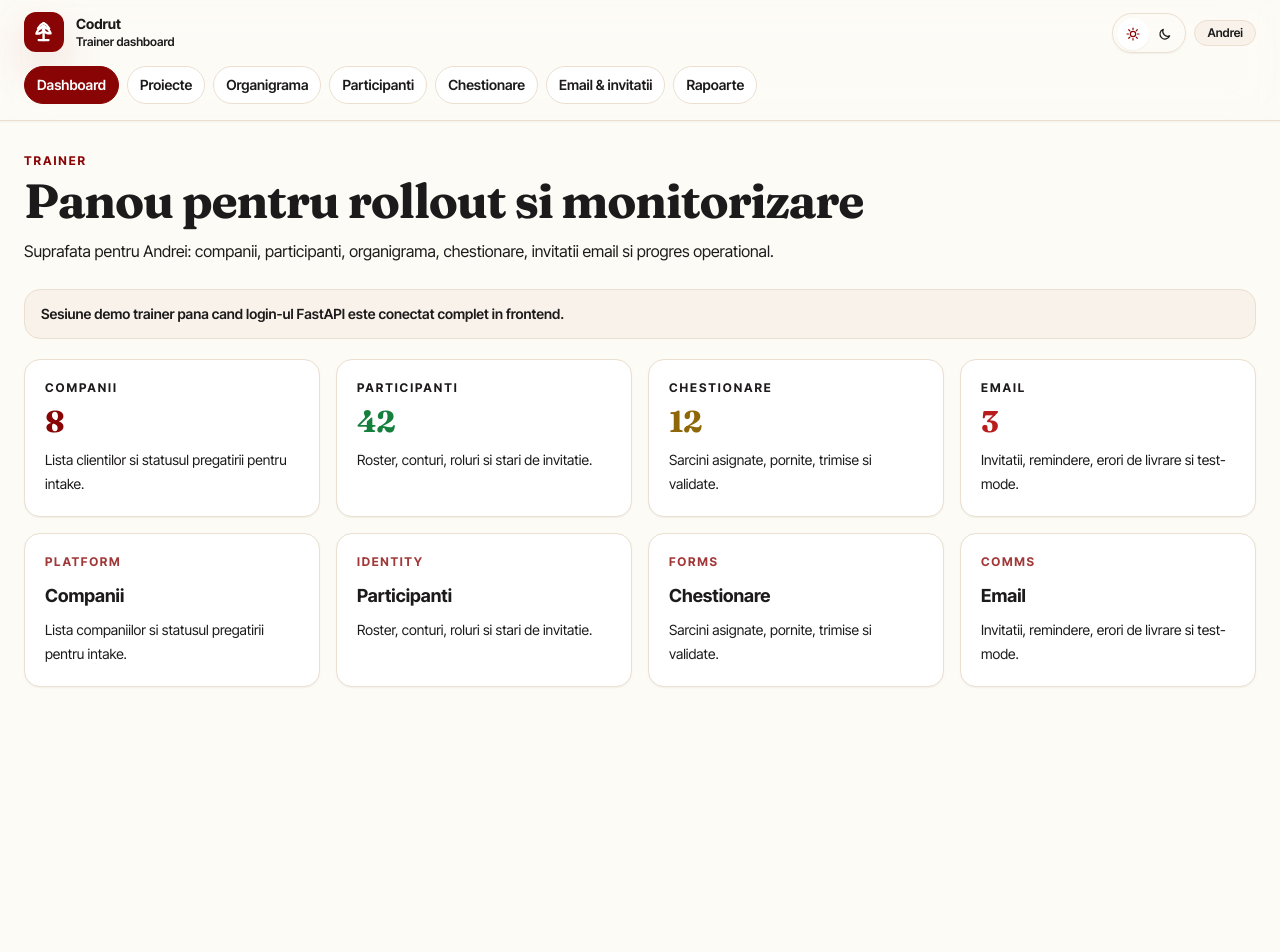
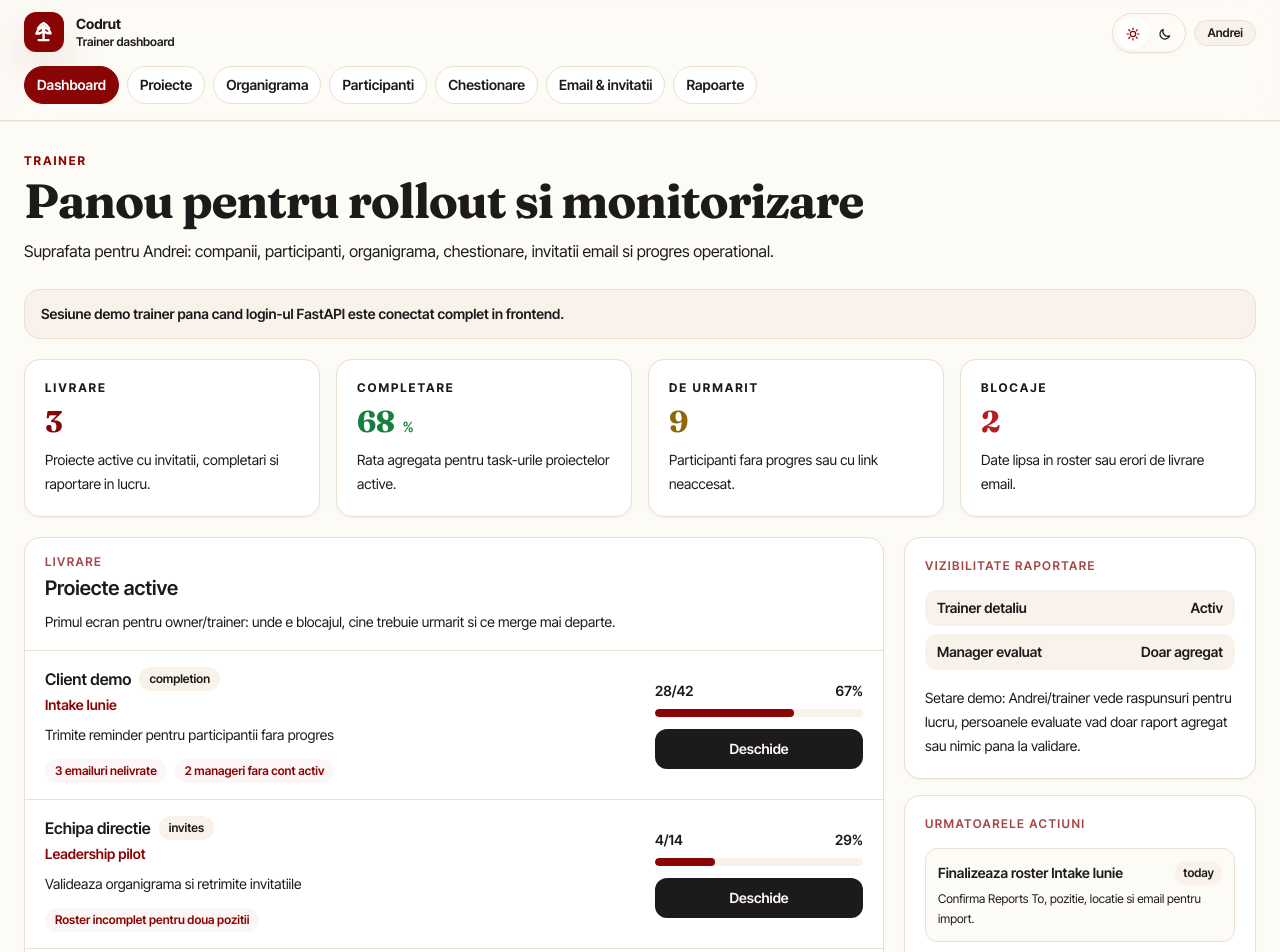
Before and after one commit to Trip-Development/codrut-platform, a Next.js app in the folder frontend/: page /trainer in a window 1280 px wide. Shown: the top 952 px of the page. Before the commit the page ends 800 px from the top, so only its background shows below. Built offline with nearby package versions, Linux system fonts and the light colour scheme.

Commit message:
feat(trainer): add delivery home cockpit

```diff
--- a/frontend/src/api/trainer.ts
+++ b/frontend/src/api/trainer.ts
@@ -1,6 +1,7 @@
 export type TrainerStat = {
   label: string;
   value: number;
+  suffix?: string;
   detail: string;
   tone?: "default" | "success" | "warning" | "danger";
 };
@@ -11,35 +12,65 @@ export type TrainerSurfaceCard = {
   meta: string;
 };
 
+export type TrainerProjectRow = {
+  id: string;
+  company: string;
+  projectName: string;
+  stage: "setup" | "invites" | "completion" | "reporting";
+  invited: number;
+  completed: number;
+  total: number;
+  blockers: string[];
+  nextAction: string;
+  href: string;
+};
+
+export type TrainerAction = {
+  label: string;
+  detail: string;
+  href: string;
+  urgency: "today" | "soon" | "waiting";
+};
+
+export type TrainerReportingVisibility = {
+  trainerRawAccess: boolean;
+  managerView: "aggregate_only" | "locked";
+  note: string;
+};
+
 export type TrainerDashboardSummary = {
   stats: TrainerStat[];
   cards: TrainerSurfaceCard[];
+  activeProjects: TrainerProjectRow[];
+  actions: TrainerAction[];
+  visibility: TrainerReportingVisibility;
 };
 
 export async function getTrainerDashboardSummary(): Promise<TrainerDashboardSummary> {
   return {
     stats: [
       {
-        label: "Companii",
-        value: 8,
-        detail: "Lista clientilor si statusul pregatirii pentru intake.",
+        label: "Livrare",
+        value: 3,
+        detail: "Proiecte active cu invitatii, completari si raportare in lucru.",
       },
       {
-        label: "Participanti",
-        value: 42,
-        detail: "Roster, conturi, roluri si stari de invitatie.",
+        label: "Completare",
+        value: 68,
+        suffix: "%",
+        detail: "Rata agregata pentru task-urile proiectelor active.",
         tone: "success",
       },
       {
-        label: "Chestionare",
-        value: 12,
-        detail: "Sarcini asignate, pornite, trimise si validate.",
+        label: "De urmarit",
+        value: 9,
+        detail: "Participanti fara progres sau cu link neaccesat.",
         tone: "warning",
       },
       {
-        label: "Email",
-        value: 3,
-        detail: "Invitatii, remindere, erori de livrare si test-mode.",
+        label: "Blocaje",
+        value: 2,
+        detail: "Date lipsa in roster sau erori de livrare email.",
         tone: "danger",
       },
     ],
@@ -65,5 +96,68 @@ export async function getTrainerDashboardSummary(): Promise<TrainerDashboardSumm
         meta: "Comms",
       },
     ],
+    activeProjects: [
+      {
+        id: "demo-project",
+        company: "Client demo",
+        projectName: "Intake Iunie",
+        stage: "completion",
+        invited: 42,
+        completed: 28,
+        total: 42,
+        blockers: ["3 emailuri nelivrate", "2 manageri fara cont activ"],
+        nextAction: "Trimite reminder pentru participantii fara progres",
+        href: "/trainer/projects/demo-project",
+      },
+      {
+        id: "leadership-pilot",
+        company: "Echipa directie",
+        projectName: "Leadership pilot",
+        stage: "invites",
+        invited: 11,
+        completed: 4,
+        total: 14,
+        blockers: ["Roster incomplet pentru doua pozitii"],
+        nextAction: "Valideaza organigrama si retrimite invitatiile",
+        href: "/trainer/projects/leadership-pilot",
+      },
+      {
+        id: "past-client-video",
+        company: "Campanie clienti trecuti",
+        projectName: "Video follow-up",
+        stage: "reporting",
+        invited: 26,
+        completed: 18,
+        total: 26,
+        blockers: [],
+        nextAction: "Verifica raportul saptamanal open/click/view",
+        href: "/trainer/email",
+      },
+    ],
+    actions: [
+      {
+        label: "Finalizeaza roster Intake Iunie",
+        detail: "Confirma Reports To, pozitie, locatie si email pentru import.",
+        href: "/trainer/org-chart",
+        urgency: "today",
+      },
+      {
+        label: "Trimite reminder 360",
+        detail: "Noua persoane nu au inceput task-ul confidential.",
+        href: "/trainer/email",
+        urgency: "today",
+      },
+      {
+        label: "Revizuieste vizibilitatea raportarii",
+        detail: "Trainerul vede detaliu; managerii evaluati primesc agregat.",
+        href: "/trainer/reports",
+        urgency: "soon",
+      },
+    ],
+    visibility: {
+      trainerRawAccess: true,
+      managerView: "aggregate_only",
+      note: "Setare demo: Andrei/trainer vede raspunsuri pentru lucru, persoanele evaluate vad doar raport agregat sau nimic pana la validare.",
+    },
   };
 }
--- a/frontend/src/app/trainer/page.tsx
+++ b/frontend/src/app/trainer/page.tsx
@@ -1,9 +1,10 @@
+import Link from "next/link";
+
 import { audienceAccessNote, getTrainerSession } from "@/api/auth";
-import { getTrainerDashboardSummary } from "@/api/trainer";
+import { getTrainerDashboardSummary, type TrainerAction, type TrainerProjectRow } from "@/api/trainer";
 import { StatCard } from "@/components/presentation/stat-card";
 import { AppShell } from "@/components/shell/app-shell";
 import { trainerNavItems } from "@/components/shell/nav";
-import { PlaceholderCard } from "@/components/shell/placeholder-card";
 
 export default async function TrainerDashboardPage() {
   const [trainer, summary] = await Promise.all([getTrainerSession(), getTrainerDashboardSummary()]);
@@ -26,11 +27,138 @@ export default async function TrainerDashboardPage() {
         ))}
       </div>
 
-      <div className="mt-4 grid gap-4 md:grid-cols-2 xl:grid-cols-4">
-        {summary.cards.map((card) => (
-          <PlaceholderCard key={card.title} {...card} />
-        ))}
+      <div className="mt-5 grid gap-5 xl:grid-cols-[minmax(0,1fr)_22rem]">
+        <DeliveryTable projects={summary.activeProjects} />
+        <aside className="space-y-4">
+          <VisibilityPanel
+            trainerRawAccess={summary.visibility.trainerRawAccess}
+            managerView={summary.visibility.managerView}
+            note={summary.visibility.note}
+          />
+          <NextActions actions={summary.actions} />
+        </aside>
       </div>
     </AppShell>
   );
 }
+
+function DeliveryTable({ projects }: { projects: TrainerProjectRow[] }) {
+  return (
+    <section className="overflow-hidden rounded-2xl border border-[var(--border)] bg-surface shadow-sm">
+      <div className="border-b border-[var(--border)] px-5 py-4">
+        <p className="text-xs font-semibold uppercase tracking-[0.12em] text-burgundy/75">Livrare</p>
+        <h2 className="mt-1 text-xl font-semibold text-foreground">Proiecte active</h2>
+        <p className="mt-2 text-sm leading-6 text-foreground/62">
+          Primul ecran pentru owner/trainer: unde e blocajul, cine trebuie urmarit si ce merge mai departe.
+        </p>
+      </div>
+      <div className="divide-y divide-[var(--border)]">
+        {projects.map((project) => (
+          <ProjectRow key={project.id} project={project} />
+        ))}
+      </div>
+    </section>
+  );
+}
+
+function ProjectRow({ project }: { project: TrainerProjectRow }) {
+  const completion = project.total > 0 ? Math.round((project.completed / project.total) * 100) : 0;
+
+  return (
+    <article className="grid gap-4 px-5 py-4 lg:grid-cols-[minmax(0,1fr)_13rem] lg:items-center">
+      <div className="min-w-0">
+        <div className="flex flex-wrap items-center gap-2">
+          <h3 className="text-base font-semibold text-foreground">{project.company}</h3>
+          <span className="rounded-full bg-surface-muted px-2.5 py-1 text-xs font-semibold text-foreground/55">
+            {project.stage}
+          </span>
+        </div>
+        <p className="mt-1 text-sm font-semibold text-burgundy">{project.projectName}</p>
+        <p className="mt-2 text-sm leading-6 text-foreground/62">{project.nextAction}</p>
+        <div className="mt-3 flex flex-wrap gap-2">
+          {project.blockers.length > 0 ? (
+            project.blockers.map((blocker) => (
+              <span key={blocker} className="rounded-full bg-burgundy-50 px-2.5 py-1 text-xs font-semibold text-burgundy">
+                {blocker}
+              </span>
+            ))
+          ) : (
+            <span className="rounded-full bg-success/35 px-2.5 py-1 text-xs font-semibold text-success-ink">
+              Fara blocaje
+            </span>
+          )}
+        </div>
+      </div>
+      <div>
+        <div className="flex items-center justify-between text-sm font-semibold text-foreground/62">
+          <span>{project.completed}/{project.total}</span>
+          <span>{completion}%</span>
+        </div>
+        <div className="mt-2 h-2 overflow-hidden rounded-full bg-surface-muted">
+          <div className="h-full rounded-full bg-burgundy" style={{ width: `${completion}%` }} />
+        </div>
+        <Link
+          href={project.href}
+          className="tap-soft mt-3 inline-flex w-full justify-center rounded-xl bg-foreground px-4 py-2.5 text-sm font-semibold text-background hover:bg-burgundy hover:text-white"
+        >
+          Deschide
+        </Link>
+      </div>
+    </article>
+  );
+}
+
+function VisibilityPanel({
+  trainerRawAccess,
+  managerView,
+  note,
+}: {
+  trainerRawAccess: boolean;
+  managerView: "aggregate_only" | "locked";
+  note: string;
+}) {
+  return (
+    <section className="rounded-2xl border border-[var(--border)] bg-surface p-5 shadow-sm">
+      <p className="text-xs font-semibold uppercase tracking-[0.12em] text-burgundy/75">Vizibilitate raportare</p>
+      <div className="mt-4 grid gap-2">
+        <StatusLine label="Trainer detaliu" value={trainerRawAccess ? "Activ" : "Oprit"} />
+        <StatusLine label="Manager evaluat" value={managerView === "aggregate_only" ? "Doar agregat" : "Blocat"} />
+      </div>
+      <p className="mt-4 text-sm leading-6 text-foreground/62">{note}</p>
+    </section>
+  );
+}
+
+function StatusLine({ label, value }: { label: string; value: string }) {
+  return (
+    <div className="flex items-center justify-between rounded-xl bg-surface-muted px-3 py-2 text-sm">
+      <span className="font-semibold text-foreground/60">{label}</span>
+      <span className="font-semibold text-foreground">{value}</span>
+    </div>
+  );
+}
+
+function NextActions({ actions }: { actions: TrainerAction[] }) {
+  return (
+    <section className="rounded-2xl border border-[var(--border)] bg-surface p-5 shadow-sm">
+      <p className="text-xs font-semibold uppercase tracking-[0.12em] text-burgundy/75">Urmatoarele actiuni</p>
+      <div className="mt-4 space-y-3">
+        {actions.map((action) => (
+          <Link
+            key={action.label}
+            href={action.href}
+            className="tap-soft block rounded-xl border border-[var(--border)] bg-background px-3 py-3 hover:border-burgundy/45"
+          >
+            <div className="flex items-center justify-between gap-3">
+              <p className="text-sm font-semibold text-foreground">{action.label}</p>
+              <span className="rounded-full bg-surface-muted px-2 py-1 text-xs font-semibold text-foreground/50">
+                {action.urgency}
+              </span>
+            </div>
+            <p className="mt-1 text-xs leading-5 text-foreground/56">{action.detail}</p>
+          </Link>
+        ))}
+      </div>
+    </section>
+  );
+}
```
